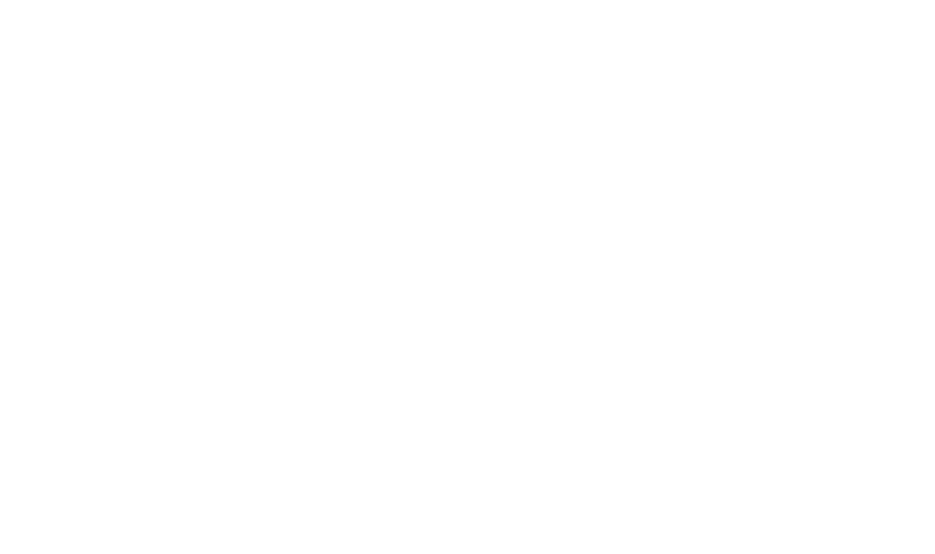
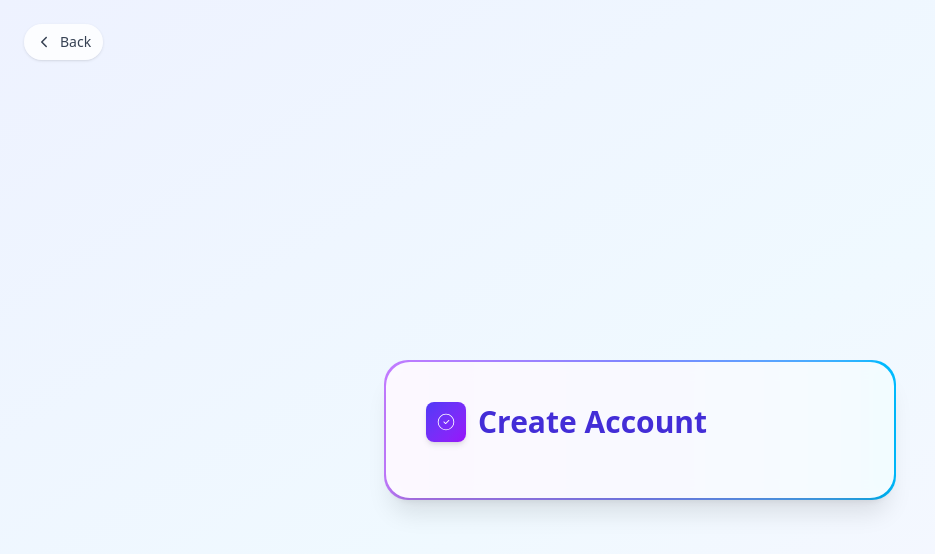
Before and after one commit to muazimmaqbool/dev-sprint-front, a React (Vite) app: page /signup in a window 1280 px wide. Before the commit this address had no page. Shown: the top 554 px of the page, without its empty margins (0-935 px from the left). Built offline with nearby package versions, Linux system fonts and the light colour scheme.

Commit message:
signup setup

```diff
--- a/src/App.jsx
+++ b/src/App.jsx
@@ -2,6 +2,7 @@ import React from 'react'
 import { Route, Routes } from 'react-router-dom'
 import Home from './Pages/Home'
 import Login from './Pages/Login'
+import Signup from './Pages/Signup'
 
 //called from main.jsx
 const App = () => {
@@ -9,6 +10,7 @@ const App = () => {
     <Routes>
       <Route path="/" element={<Home/>}/>
       <Route path="/login" element={<Login/>}/>
+      <Route path="/signup" element={<Signup/>}/>
     </Routes>
   )
 }
--- /dev/null
+++ b/src/Pages/Signup.jsx
@@ -0,0 +1,121 @@
+import React, { useState } from "react";
+import { signupStyles } from "../assets/dummyStyle";
+import { Link, useNavigate } from "react-router-dom";
+import { IoIosArrowBack } from "react-icons/io";
+import { CiCircleCheck } from "react-icons/ci";
+
+const isValidEmail = (email) => /^[^\s@]+@[^\s@]+\.[^\s@]+$/.test(email);
+
+const Signup = ({ onSignupSuccess = null }) => {
+  const navigate = useNavigate();
+
+  const [name, setName] = useState("");
+  const [email, setEmail] = useState("");
+  const [password, setPassword] = useState("");
+  const [showPassword, setShowPassword] = useState(false);
+
+  const [errors, setErrors] = useState({});
+  const [submitError, setSubmitError] = useState("");
+  const [loading, setLoading] = useState(false);
+
+  const validate = () => {
+    const e = {};
+    if (!name.trim()) e.name = "Name is required";
+    if (!email) e.email = "Email is required";
+    else if (!isValidEmail(email)) e.email = "Please enter a valid email";
+    if (!password) e.password = "Password is required";
+    else if (password.length < 6)
+      e.password = "Password must be at least 6 characters";
+    return e;
+  };
+  const handleSubmit = async (event) => {
+    event.preventDefault();
+    setSubmitError("");
+    const validation = validate();
+    setErrors(validation);
+
+    //if the validation occurs the function stops and error will be displayed
+    if (Object.keys(validation).length) return;
+    setLoading(true);
+    try {
+      const payload = {
+        name: name.trim(),
+        email: email.trim().toLowerCase(),
+        password,
+      };
+      const res = await fetch(
+        `${import.meta.env.VITE_API_BASE_URL}/user/register`,
+        {
+          method: "POST",
+          headers: { "Content-Type": "application/json" },
+          body: JSON.stringify(payload),
+        },
+      );
+      if (!res.ok) {
+        setLoading(false);
+        const errorMessage = await res.json();
+        // console.log("errorMessage", errorMessage);
+        setSubmitError(errorMessage?.message);
+      } else {
+        setLoading(false);
+        const data = await res.json();
+        if (data?.token) {
+          // console.log("data:", data);
+          localStorage.setItem("authToken", data?.token);
+          localStorage.setItem(
+            "currentUser",
+            JSON.stringify(
+              data.user || {
+                name: name.trim(),
+                email: email.trim().toLowerCase(),
+              },
+            ),
+          );
+        }
+
+        if (typeof onSignupSuccess === "function")
+          onSignupSuccess(
+            data.user || {
+              name: name.trim(),
+              email: email.trim().toLowerCase(),
+            },
+          );
+        navigate("/login", { replace: true });
+      }
+    } catch (err) {
+      setLoading(false);
+      console.log("Error while signup:", err);
+      setSubmitError("Network error occured");
+    } finally {
+      setLoading(false);
+    }
+  };
+  return (
+    <div className={signupStyles.pageContainer}>
+      {/* back button */}
+      <Link to="/login" className={signupStyles.backButton}>
+        <IoIosArrowBack className={signupStyles.backButtonIcon} />
+        <span className={signupStyles.backButtonText}>Back</span>
+      </Link>
+
+      {/* signup form */}
+      <div className={signupStyles.formContainer}>
+        <form onSubmit={handleSubmit}>
+          <div className={signupStyles.animatedBorder}>
+            <div className={signupStyles.formContent}>
+              {/* heading */}
+              <h2 className={signupStyles.heading}>
+                <span className={signupStyles.headingIcon}>
+                  <CiCircleCheck className={signupStyles.headingIconInner} />
+                </span>
+                <span className={signupStyles.headingText}>Create Account</span>
+              </h2>
+            </div>
+          </div>
+        </form>
+      </div>
+    </div>
+  );
+};
+
+export default Signup;
```
